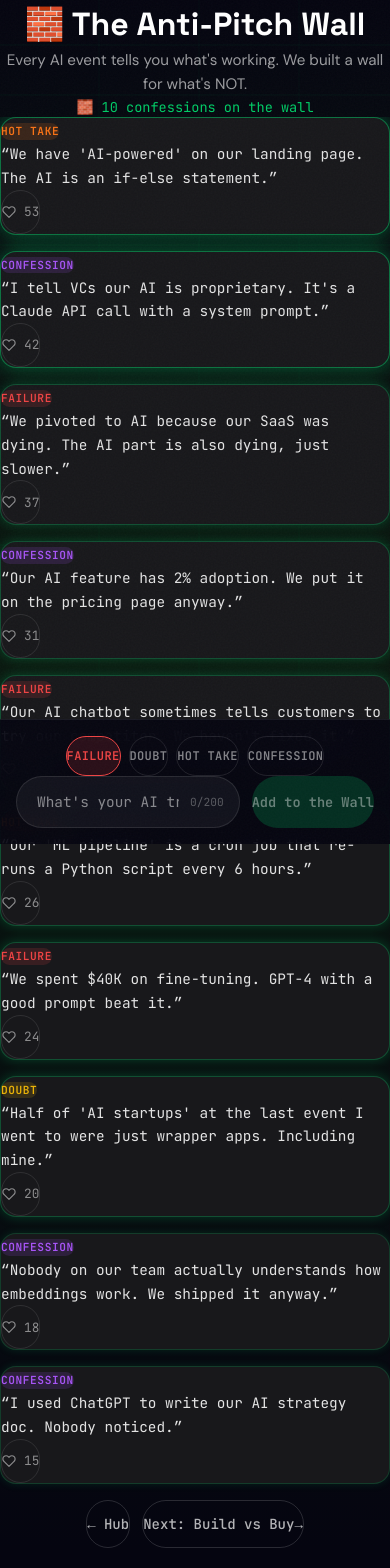
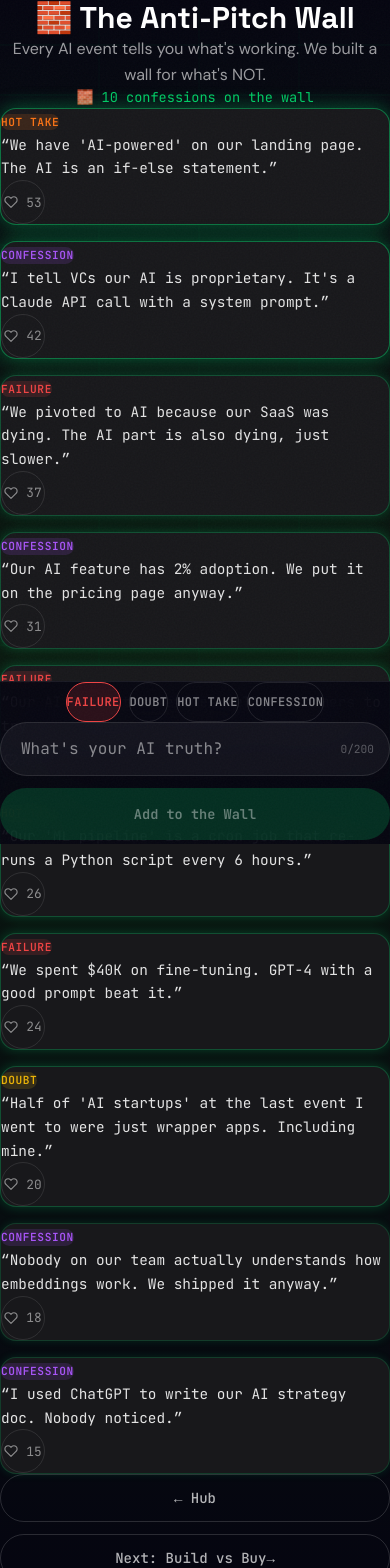
Before and after one commit to rajathkm/aiboomi-playground, a Next.js app: page /wall in a window 390 px wide. Shown: the top 1568 px of the page. Built offline with nearby package versions, Linux system fonts and the light colour scheme.

Commit message:
Cross-device UX: mobile/tablet/desktop responsive pass

```diff
--- a/src/app/globals.css
+++ b/src/app/globals.css
@@ -29,6 +29,7 @@
   --radius-md: 12px;
   --radius-lg: 20px;
   --radius-xl: 28px;
+  --safe-area-bottom: env(safe-area-inset-bottom, 0px);
 }
 
 * {
@@ -39,13 +40,15 @@
 
 html {
   scroll-behavior: smooth;
+  overflow-x: clip;
 }
 
 body {
   font-family: var(--font-body);
   background: var(--navy-deep);
   color: var(--white);
-  overflow-x: hidden;
+  overflow-x: clip;
+  padding-bottom: var(--safe-area-bottom);
   -webkit-font-smoothing: antialiased;
   -moz-osx-font-smoothing: grayscale;
 }
@@ -92,25 +95,27 @@ body::after {
 
 /* Safe area insets for notched phones */
 .safe-bottom {
-  padding-bottom: max(env(safe-area-inset-bottom, 0px), 0px);
+  padding-bottom: max(var(--safe-area-bottom), 0.25rem);
+}
+
+.safe-floating-space {
+  padding-bottom: calc(var(--safe-area-bottom) + 6.5rem);
+}
+@media (min-width: 640px) {
+  .safe-floating-space {
+    padding-bottom: calc(var(--safe-area-bottom) + 2.5rem);
+  }
 }
 
 /* Prevent iOS Safari zoom on form controls */
 input,
 textarea,
 select {
-  font-size: 16px;
-}
-
-/* Prevent iOS auto-zoom on focused inputs */
-input,
-textarea,
-select {
-  font-size: max(16px, 1em);
+  font-size: max(16px, 1rem);
 }
 
 /* Prevent horizontal overflow on all viewports */
-main, .wall-masonry {
+main {
   overflow-x: hidden;
 }
 
--- a/src/app/page.tsx
+++ b/src/app/page.tsx
@@ -36,7 +36,7 @@ export default function HomePage() {
   }
 
   return (
-    <main className="relative min-h-screen overflow-hidden">
+    <main className="relative min-h-screen overflow-x-hidden">
       {/* Animated gradient mesh background */}
       <div
         className="pointer-events-none fixed inset-0 z-0"
@@ -97,7 +97,7 @@ export default function HomePage() {
         }}
       />
 
-      <div className="relative z-10 mx-auto flex min-h-screen max-w-6xl flex-col items-center justify-center px-6 py-20 sm:px-8 lg:px-12">
+      <div className="safe-floating-space relative z-10 mx-auto flex min-h-screen max-w-5xl flex-col items-center justify-center px-4 py-16 sm:px-6 sm:py-20 lg:px-8">
         {/* Code comment — terminal aesthetic */}
         <motion.p
           initial={{ opacity: 0, y: -10 }}
@@ -117,7 +117,7 @@ export default function HomePage() {
           initial={{ opacity: 0, y: 30 }}
           animate={{ opacity: 1, y: 0 }}
           transition={{ duration: 0.7, delay: 0.25 }}
-          className="mb-6 text-center text-4xl font-bold leading-none tracking-tight sm:text-5xl md:text-6xl lg:text-7xl"
+          className="mb-6 text-center text-3xl font-bold leading-tight tracking-tight sm:text-4xl lg:text-5xl"
           style={{
             fontFamily: "var(--font-display)",
             background: "linear-gradient(135deg, #ffffff 0%, #d4b8ff 50%, #e8a530 100%)",
@@ -170,7 +170,7 @@ export default function HomePage() {
         </motion.p>
 
         {/* Game cards grid */}
-        <div className="mb-14 grid w-full max-w-4xl grid-cols-1 gap-5 sm:gap-6 md:grid-cols-2">
+        <div className="mb-14 grid w-full max-w-4xl grid-cols-1 gap-5 sm:grid-cols-2 sm:gap-6">
           {GAMES.map((game, i) => (
             <motion.div
               key={game.id}
@@ -280,7 +280,7 @@ export default function HomePage() {
           animate={{ opacity: 1, y: 0 }}
           transition={{ duration: 0.5, delay: 1.35 }}
           onClick={handleRandomize}
-          className="group relative mb-10 flex min-h-[52px] cursor-pointer items-center gap-3 overflow-hidden rounded-full border border-white/10 px-8 py-4 text-sm font-semibold tracking-wide transition-all duration-300 hover:border-white/20 hover:scale-105 active:scale-95"
+          className="group relative mb-10 flex min-h-[52px] w-full cursor-pointer items-center justify-center gap-3 overflow-hidden rounded-full border border-white/10 px-8 py-4 text-sm font-semibold tracking-wide transition-all duration-300 hover:border-white/20 hover:scale-105 active:scale-95 sm:w-auto"
           style={{
             fontFamily: "var(--font-mono)",
             background: "rgba(255, 255, 255, 0.04)",
--- a/src/app/wall/page.tsx
+++ b/src/app/wall/page.tsx
@@ -218,7 +218,7 @@ export default function WallPage() {
         }}
       />
 
-      <div className="relative z-[1] max-w-[1200px] mx-auto px-4 sm:px-8 pt-10 pb-[300px] sm:pb-[280px]">
+      <div className="relative z-[1] mx-auto w-full max-w-3xl px-4 pt-10 pb-[320px] sm:px-6 sm:pb-[300px] lg:px-8">
         {/* Header */}
         <motion.div
           initial={{ opacity: 0, y: -20 }}
@@ -227,10 +227,9 @@ export default function WallPage() {
           className="text-center mb-8"
         >
           <h1
-            className="font-extrabold text-white mb-3"
+            className="mb-3 text-3xl font-extrabold text-white sm:text-4xl lg:text-5xl"
             style={{
               fontFamily: "var(--font-display)",
-              fontSize: "clamp(2rem, 5vw, 3.5rem)",
             }}
           >
             <span role="img" aria-label="brick">
@@ -239,12 +238,10 @@ export default function WallPage() {
             The Anti-Pitch Wall
           </h1>
           <p
-            className="mx-auto leading-relaxed"
+            className="mx-auto max-w-[560px] text-base leading-relaxed sm:text-lg"
             style={{
               fontFamily: "var(--font-body)",
-              fontSize: "clamp(0.95rem, 2vw, 1.15rem)",
               color: "rgba(255,255,255,0.6)",
-              maxWidth: 560,
               lineHeight: 1.6,
             }}
           >
@@ -292,19 +289,8 @@ export default function WallPage() {
           )}
         </AnimatePresence>
 
-        {/* Masonry Wall */}
-        <div
-          className="wall-masonry"
-          style={{ columnCount: 1, columnGap: 16 }}
-        >
-          <style>{`
-            @media (min-width: 640px) {
-              .wall-masonry { column-count: 2 !important; }
-            }
-            @media (min-width: 1024px) {
-              .wall-masonry { column-count: 3 !important; }
-            }
-          `}</style>
+        {/* Wall posts */}
+        <div className="grid grid-cols-1 gap-4">
           <AnimatePresence mode="popLayout">
             {entries.map((entry) => {
               const cat = CATEGORY_CONFIG[entry.category];
@@ -320,8 +306,6 @@ export default function WallPage() {
                   transition={{ duration: 0.3 }}
                   className="rounded-2xl p-6"
                   style={{
-                    breakInside: "avoid",
-                    marginBottom: 16,
                     background: "#18181b",
                     border: `1px solid ${getBorderColor(entry.upvotes)}`,
                     boxShadow: getGlowIntensity(entry.upvotes),
@@ -364,7 +348,7 @@ export default function WallPage() {
                     onClick={() => handleUpvote(entry.id)}
                     disabled={isUpvoted}
                     aria-label={`Upvote${isUpvoted ? "d" : ""} (${entry.upvotes})`}
-                    className="inline-flex items-center gap-2 min-h-[44px] px-4 py-2 rounded-full transition-all duration-200"
+                    className="inline-flex min-h-[44px] min-w-[44px] items-center justify-center gap-2 rounded-full px-4 py-2 transition-all duration-200"
                     style={{
                       border: isUpvoted
                         ? "1px solid rgba(0,204,102,0.3)"
@@ -406,14 +390,12 @@ export default function WallPage() {
 
       {/* Fixed bottom submit area */}
       <div
-        className="fixed bottom-0 left-0 right-0 z-40"
+        className="safe-bottom fixed bottom-0 left-0 right-0 z-40 px-4 py-4 sm:px-6 lg:px-8"
         style={{
           background: "rgba(5,5,16,0.9)",
           backdropFilter: "blur(20px)",
           WebkitBackdropFilter: "blur(20px)",
           borderTop: "1px solid rgba(255,255,255,0.08)",
-          padding: "16px 16px",
-          paddingBottom: "calc(env(safe-area-inset-bottom, 0px) + 16px)",
         }}
       >
         <div className="max-w-[700px] mx-auto">
@@ -463,7 +445,7 @@ export default function WallPage() {
           </div>
 
           {/* Input row */}
-          <div className="flex gap-3 items-center">
+          <div className="flex flex-col items-stretch gap-3 sm:flex-row sm:items-center">
             <div className="flex-1 relative">
               <input
                 type="text"
@@ -484,7 +466,7 @@ export default function WallPage() {
                   padding: "14px 60px 14px 20px",
                   background: "rgba(255,255,255,0.05)",
                   color: "#fff",
-                  fontSize: "0.9rem",
+                  fontSize: "1rem",
                   fontFamily: "var(--font-mono)",
                 }}
               />
@@ -507,7 +489,7 @@ export default function WallPage() {
             <button
               onClick={handleSubmit}
               disabled={!text.trim() || isSubmitting}
-              className="min-h-[52px] px-6 rounded-xl font-bold whitespace-nowrap transition-all duration-200"
+              className="min-h-[52px] w-full rounded-xl px-6 font-bold whitespace-nowrap transition-all duration-200 sm:w-auto"
               style={{
                 border: "none",
                 background:
--- a/src/components/FloatingCTA.tsx
+++ b/src/components/FloatingCTA.tsx
@@ -18,18 +18,23 @@ export function FloatingCTA() {
       initial={{ y: 100, opacity: 0 }}
       animate={{ y: 0, opacity: 1 }}
       transition={{ delay: 1.5, duration: 0.6, ease: "easeOut" }}
-      className="fixed right-4 sm:right-8 z-50 flex items-center gap-2 px-5 sm:px-7 py-3 sm:py-3.5 rounded-full text-xs sm:text-sm font-semibold transition-all duration-300 hover:scale-105 hover:shadow-[0_0_30px_rgba(232,165,48,0.4)] active:scale-[0.97]"
+      className="safe-bottom z-50 mx-auto mb-8 mt-6 flex w-[calc(100%-2rem)] max-w-md items-center justify-center gap-2 rounded-full px-4 py-3 text-[11px] font-semibold transition-all duration-300 hover:scale-105 hover:shadow-[0_0_30px_rgba(232,165,48,0.4)] active:scale-[0.97] sm:fixed sm:bottom-6 sm:left-auto sm:right-8 sm:mx-0 sm:mb-0 sm:mt-0 sm:w-auto sm:max-w-none sm:justify-start sm:px-7 sm:py-3.5 sm:text-sm"
       style={{
         background: "linear-gradient(135deg, #e8a530, #f0b84a)",
         color: "#0a0a2e",
         fontFamily: "var(--font-body)",
         boxShadow: "0 4px 24px rgba(232, 165, 48, 0.35)",
-        bottom: "calc(env(safe-area-inset-bottom, 0px) + 24px)",
       }}
     >
       <span className="hidden sm:inline">Register for</span>{" "}
-      <span className="font-bold">{EVENT.name}</span>
-      <svg width="16" height="16" viewBox="0 0 16 16" fill="none" className="ml-0.5 flex-shrink-0">
+      <span className="truncate font-bold">{EVENT.name}</span>
+      <svg
+        width="16"
+        height="16"
+        viewBox="0 0 16 16"
+        fill="none"
+        className="ml-0.5 flex-shrink-0"
+      >
         <path
           d="M3 8h10m0 0L9 4m4 4L9 12"
           stroke="currentColor"
--- a/src/components/GameNav.tsx
+++ b/src/components/GameNav.tsx
@@ -11,20 +11,23 @@ export function GameNav() {
   const nextGame = GAMES[(currentIndex + 1) % GAMES.length];
 
   return (
-    <nav className="flex flex-wrap items-center justify-center gap-3 py-2">
+    <nav className="flex w-full flex-col items-stretch justify-center gap-3 py-2 sm:flex-row sm:flex-wrap sm:items-center">
       <Link
         href="/"
-        className="px-5 py-3 min-h-[48px] flex items-center text-sm font-medium rounded-xl border border-white/15 text-white/70 transition-all duration-200 hover:bg-white/10 hover:text-white hover:border-white/25 active:scale-[0.97]"
+        className="flex min-h-[48px] w-full items-center justify-center rounded-xl border border-white/15 px-5 py-3 text-center text-sm font-medium text-white/70 transition-all duration-200 hover:border-white/25 hover:bg-white/10 hover:text-white active:scale-[0.97] sm:w-auto"
         style={{ fontFamily: "var(--font-mono)" }}
       >
         &larr; Hub
       </Link>
       <Link
         href={nextGame.href}
-        className="px-5 py-3 min-h-[48px] flex items-center text-sm font-medium rounded-xl border border-white/15 text-white/70 transition-all duration-200 hover:bg-white/10 hover:text-white hover:border-white/25 active:scale-[0.97]"
+        className="flex min-h-[48px] w-full items-center justify-center rounded-xl border border-white/15 px-5 py-3 text-center text-sm font-medium text-white/70 transition-all duration-200 hover:border-white/25 hover:bg-white/10 hover:text-white active:scale-[0.97] sm:w-auto"
         style={{ fontFamily: "var(--font-mono)" }}
       >
-        <span className="truncate max-w-[200px] sm:max-w-none">Next: {nextGame.title}</span> &rarr;
+        <span className="max-w-[210px] truncate sm:max-w-none">
+          Next: {nextGame.title}
+        </span>{" "}
+        &rarr;
       </Link>
     </nav>
   );
```
Also changed, not shown: src/app/buildvsbuy/page.tsx (+7 -7 lines), src/app/roast/page.tsx (+7 -7 lines), src/app/simulate/page.tsx (+9 -11 lines).
